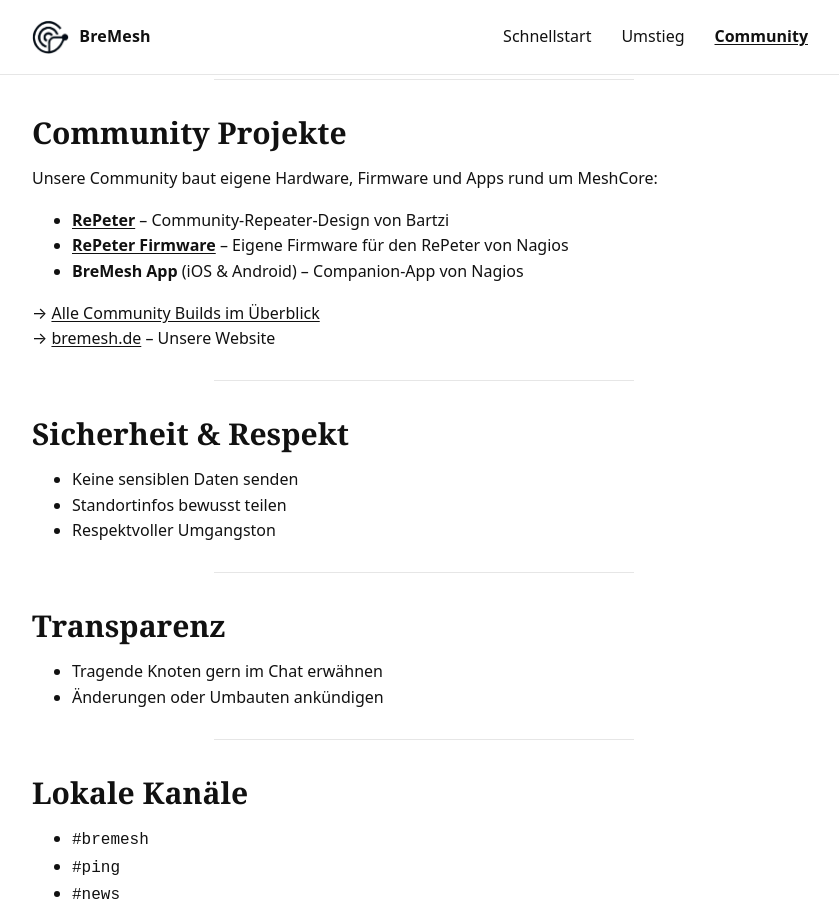
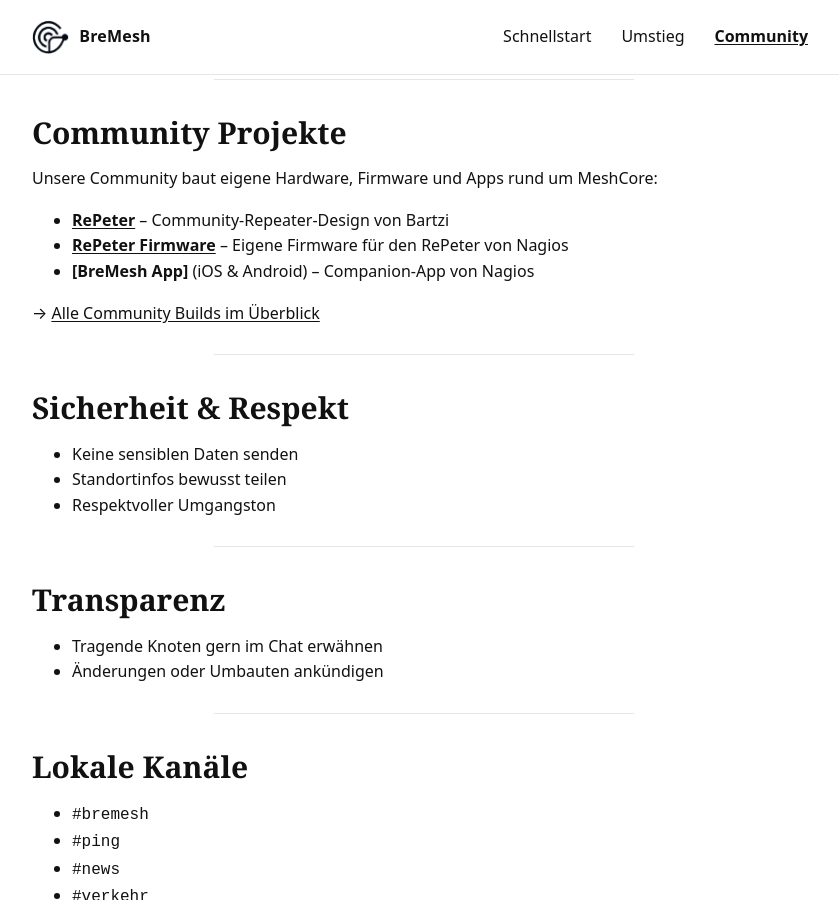
Before and after one commit to NordCen/BreMeshPeople, a Jekyll site: the page built from community.md, in a window 1280 px wide and 900 px high, scrolled down 359 px. Shown: the whole window, without its empty margins (216-1055 px from the left). Built offline with Jekyll 4.4.1, drawn with Linux system fonts in a browser that asks for light colours.

Commit message:
Fix link formatting for BreMesh App and remove website reference from community documentation

```diff
--- a/community.md
+++ b/community.md
@@ -20,11 +20,9 @@
 
 - **[RePeter](https://github.com/robrec/MeshCoreRepeater-RePeter)** – Community-Repeater-Design von Bartzi
 - **[RePeter Firmware](https://github.com/timniklas/RePeter-Firmware)** – Eigene Firmware für den RePeter von Nagios
-- **BreMesh App** (iOS & Android) – Companion-App von Nagios
+- **[BreMesh App]** (iOS & Android) – Companion-App von Nagios
 
 → [Alle Community Builds im Überblick](/community-builds/)
-→ [bremesh.de](https://bremesh.de) – Unsere Website
-
 <hr>
 
 ## Sicherheit & Respekt
```
